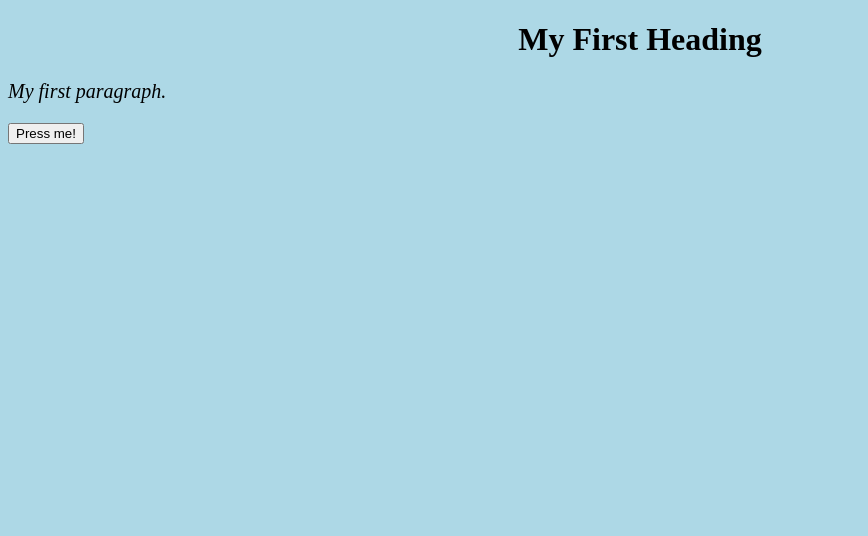
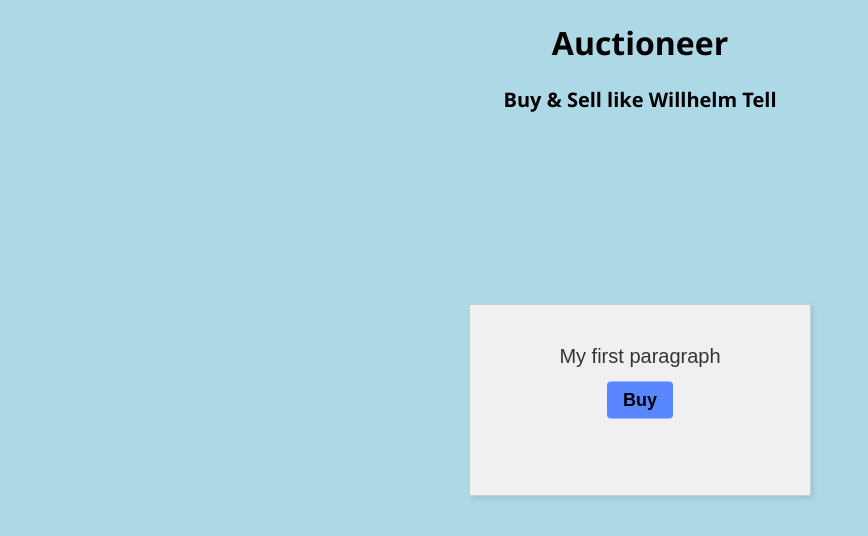
Before and after one commit to Mostercoder/Projekt-Web-App, a plain HTML site: page Project/index.html in a window 1280 px wide. Shown: the whole page, without its empty margins (0-868 px from the left). Drawn offline with Linux system fonts and the light colour scheme.

Commit message:
css & html test website

```diff
--- a/Project/index.html
+++ b/Project/index.html
@@ -1,12 +1,17 @@
 <!DOCTYPE html>
+<link rel="stylesheet" href="stylesheet.css">
 <html>
 <body>
-    <link rel="stylesheet" href="stylesheet.css">
 
-<h1>My First Heading</h1>
-<p>My first paragraph.</p>
+<h1>Auctioneer</h1>
+<h2>Buy & Sell like Willhelm Tell
+</h2>
 
-<button id="button_1">Press me!</button>
+<div class="box">
+    <p>My first paragraph</p>
+</div>
+
+<button class="button" id="button_1">Buy</button>
     <script src="main.js"></script>
 
 </body>
--- a/Project/stylesheet.css
+++ b/Project/stylesheet.css
@@ -5,11 +5,54 @@ body {
 h1 {
   color: rgb(0, 0, 0);
   text-align: center;
-    font-family: 'Helvetica (sans-serif)'
+  font-family: 'Segoe UI'
+}
+
+h2 {
+  color: rgb(0, 0, 0);
+  text-align: center;
+  font-family: 'Segoe UI', sans-serif;
+  font-size: 20px;
 }
 
 p {
-    font-family: Helvetica (sans-serif);
-    font-style:italic;
+  font-family: 'Tahoma';
   font-size: 20px;
 }
+
+.button {
+  border: none;
+  padding: 8px 16px;
+  background-color: #5786ff;
+  border-radius: 4px;
+
+  font-size: large;
+  font-weight: bold;
+
+  /*position for centering*/
+  position: absolute;
+  top: 50%;
+  left: 50%;
+  transform: translate(-50%, -50%);
+}
+
+.box {
+  width: 300px;
+  height: 150px;
+  background-color: #f0f0f0;
+  padding: 20px;
+  border: 1px solid #ccc;
+  box-shadow: 2px 2px 5px rgba(0, 0, 0, 0.1);
+  text-align: center;
+
+  /*position for centering*/
+  position: absolute;
+  top: 50%;
+  left: 50%;
+  transform: translate(-50%, -50%);
+}
+
+.box p {
+  font-family: "Guill Sans", sans-serif;
+  color: #333;
+}
```
Lines whose indentation alone changed are shown as unchanged.
